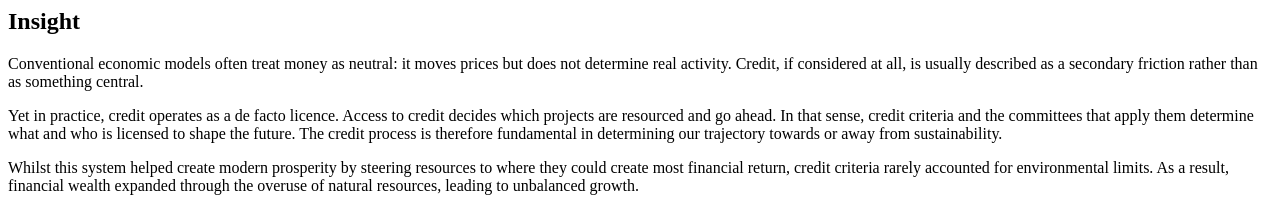
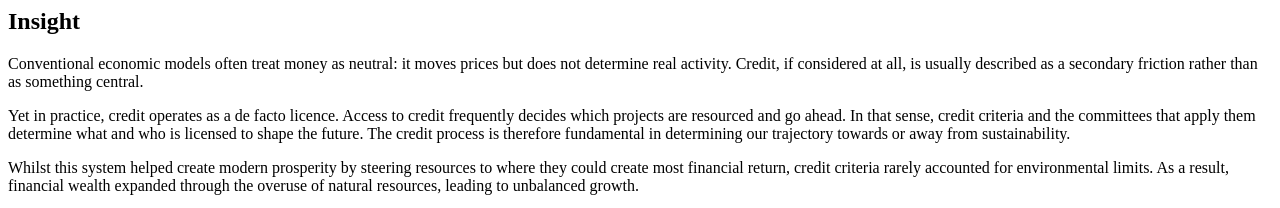
Before and after one commit to eco-credit/ecosystem-equity, a plain HTML site: page insight.html in a window 1280 px wide. Shown: the top 208 px of the page. Drawn offline with Linux system fonts and the light colour scheme.

Commit message:
Update insight.html

```diff
--- a/insight.html
+++ b/insight.html
@@ -16,7 +16,7 @@
 
   <p>
     Yet in practice, credit operates as a de facto licence.
-    Access to credit decides which projects are resourced and go ahead.
+    Access to credit frequently decides which projects are resourced and go ahead.
     In that sense, credit criteria and the committees that apply them determine what
     and who is licensed to shape the future.
     The credit process is therefore fundamental in determining our trajectory towards or away from sustainability.
```
